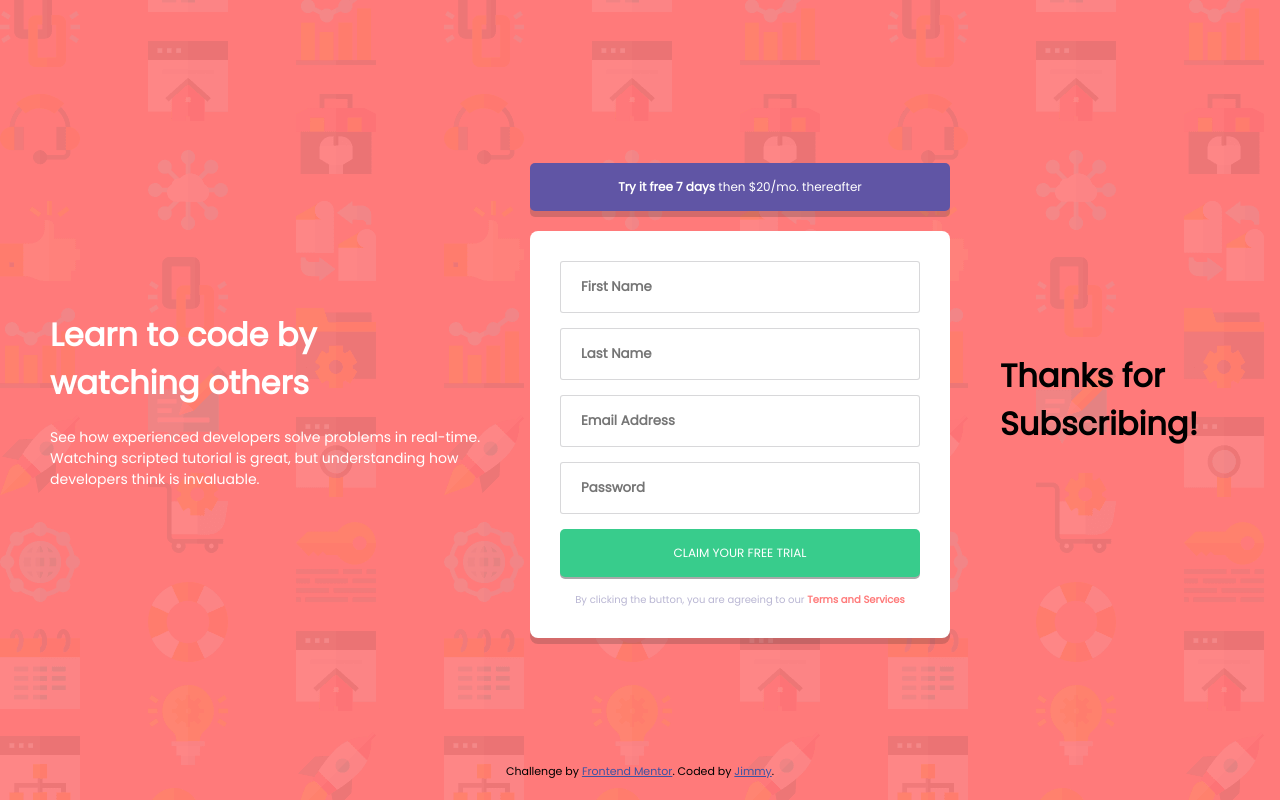
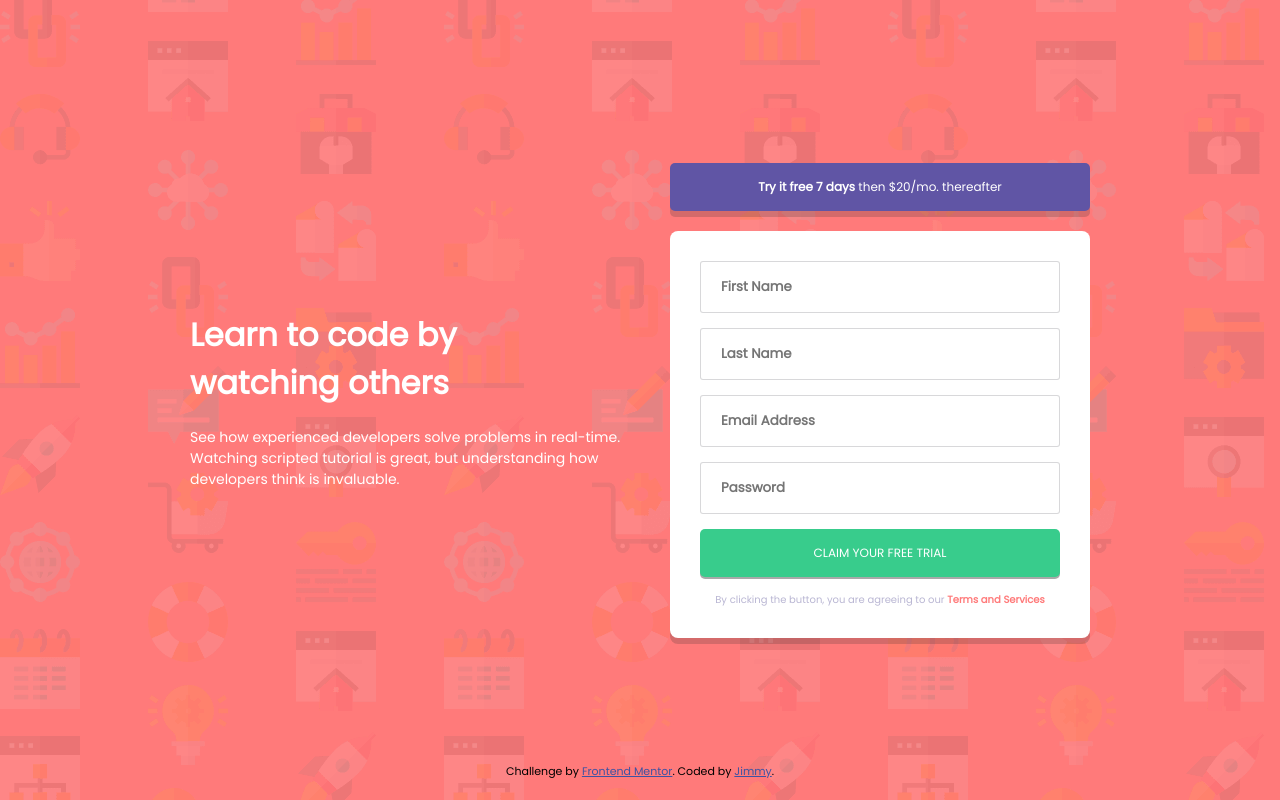
Before and after one commit to AshB0rne/Intro-component-with-sign-up-form-challenge, a plain HTML site: page index.html in a window 1280 px wide. Drawn offline with Linux system fonts and the light colour scheme.

Commit message:
Update index.html

```diff
--- a/index.html
+++ b/index.html
@@ -65,14 +65,6 @@
           </div>
         </div>
       </div>
-
-      <!-- thank you state -->
-      <div class="thank-you-wrapper">
-        <div class="ty-card">
-          <h1>Thanks for Subscribing!</h1>
-        </div>
-      </div>
-
     </main>
 
 
```
